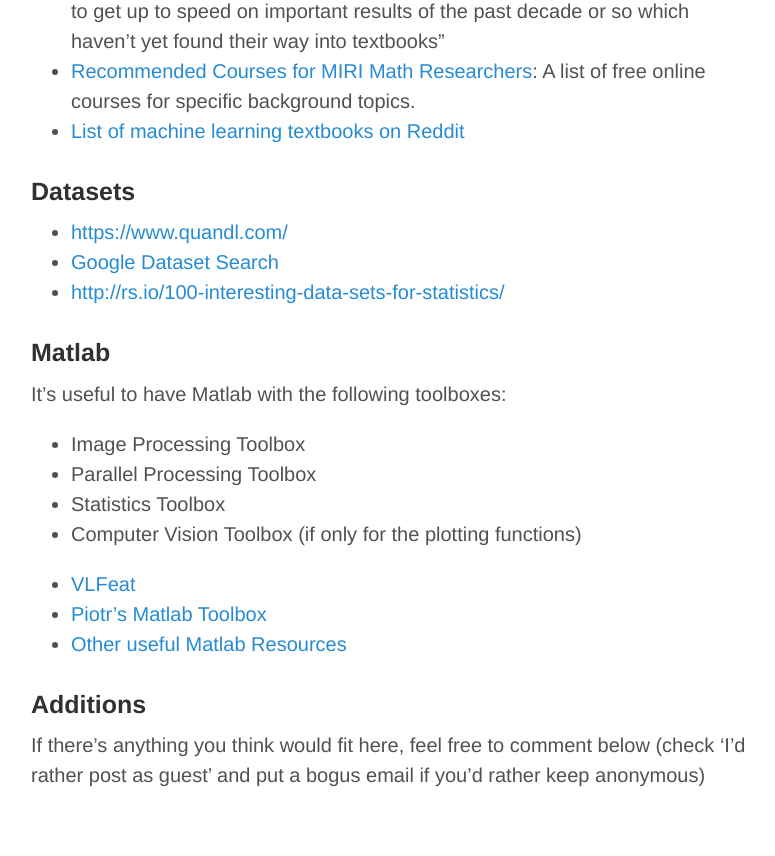
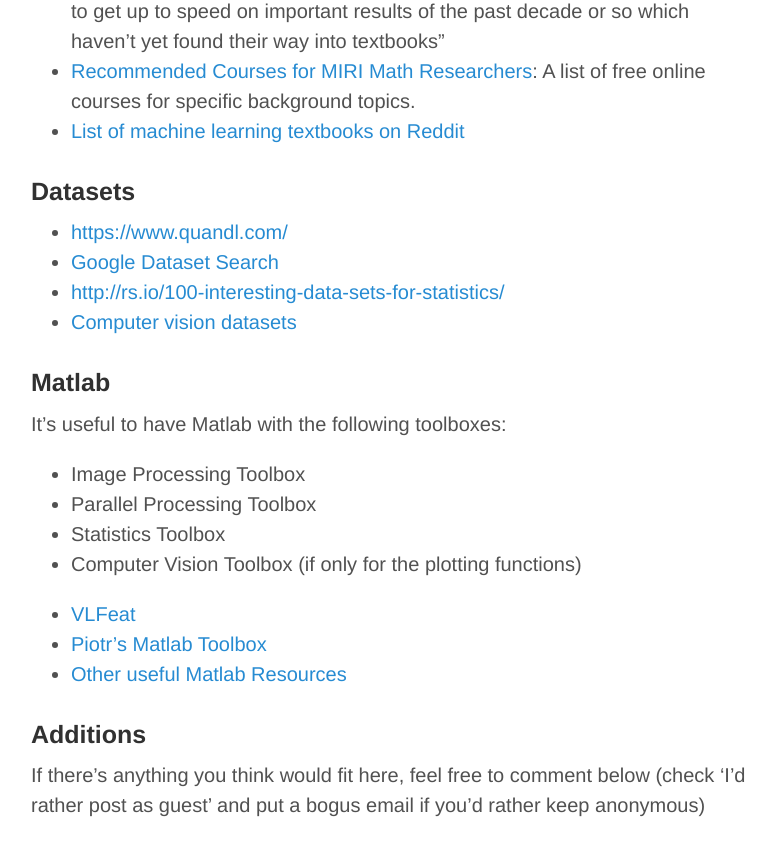
Before and after one commit to victorgan/victorgan.github.io, a Jekyll site: the page built from _posts/2014-08-18-useful-sites-for-research.md, in a window 1280 px wide and 900 px high, scrolled down 3549 px. Shown: the top 856 px of the window, without its empty margins (249-1024 px from the left). Built offline with Jekyll 4.4.1, drawn with Linux system fonts in a browser that asks for light colours; nearby versions of some CDN libraries; library files that are not in the unit come from our copies; comment, search, counter and statistics services are not loaded.

Commit message:
Update 2014-08-18-useful-sites-for-research.md

```diff
--- a/_posts/2014-08-18-useful-sites-for-research.md
+++ b/_posts/2014-08-18-useful-sites-for-research.md
@@ -131,6 +131,7 @@
 - [https://www.quandl.com/](https://www.quandl.com/)
 - [Google Dataset Search](https://www.google.com/cse/publicurl?cx=002720237717066476899:v2wv26idk7m)
 - [http://rs.io/100-interesting-data-sets-for-statistics/](http://rs.io/100-interesting-data-sets-for-statistics/)
+- [Computer vision datasets](http://homepages.inf.ed.ac.uk/rbf/CVonline/Imagedbase.htm)
 
 ### Matlab
 It's useful to have Matlab with the following toolboxes:
```
